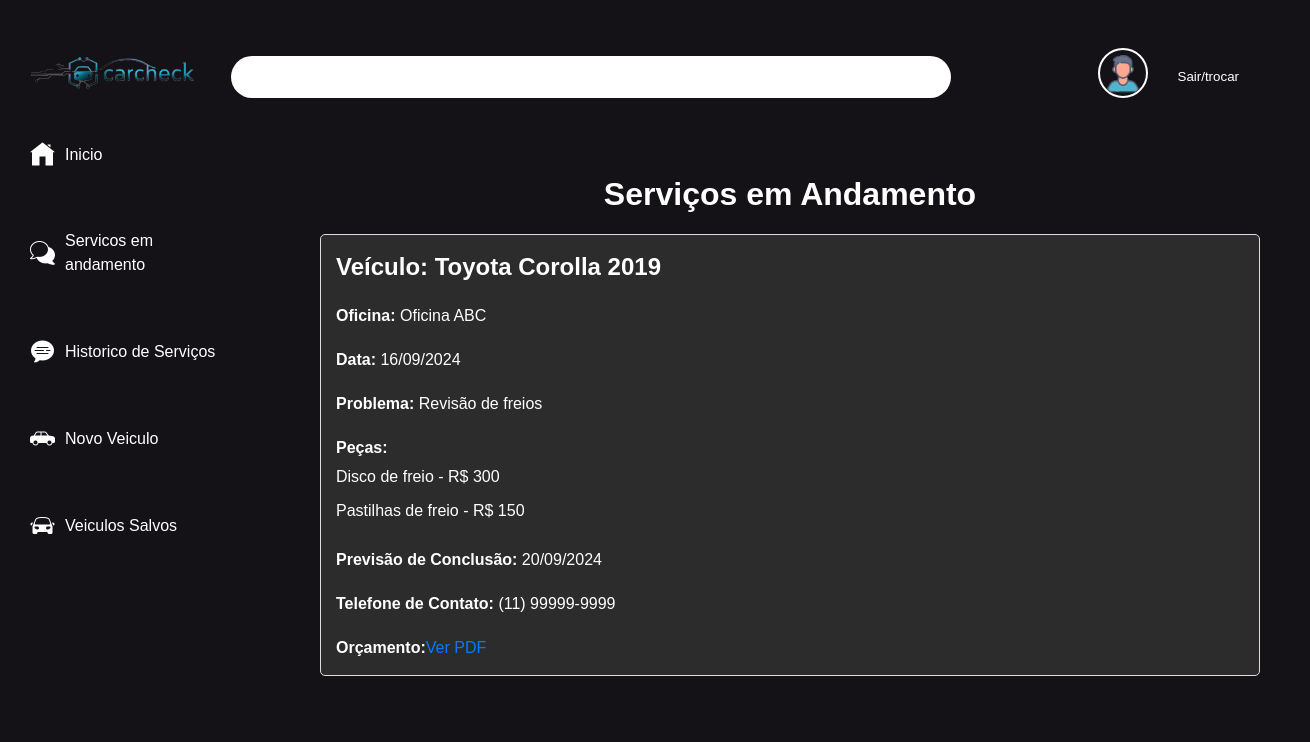
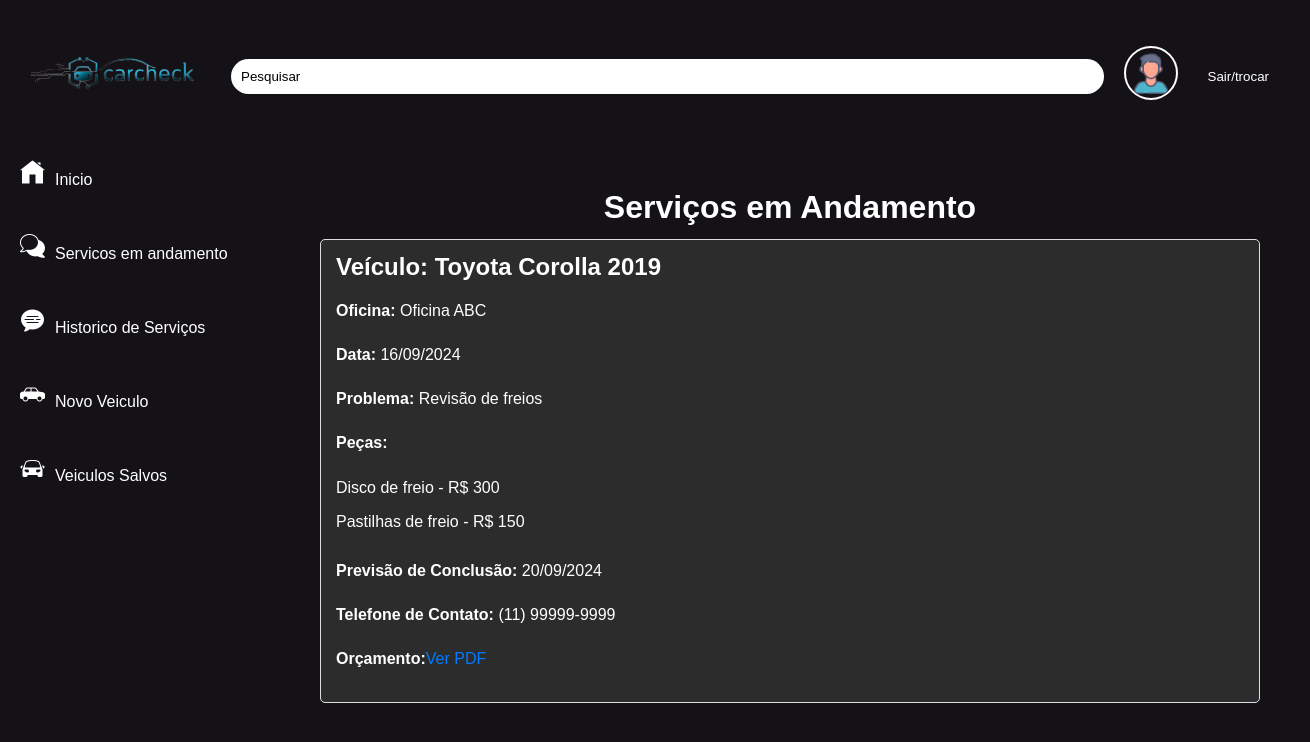
Before and after one commit to Cruz-011/NEXT, a React (Vite) app: page /servicos in a window 1280 px wide. Shown: the top 742 px of the page, 1310 px wide, since content can reach past the window. Built offline with nearby package versions, Linux system fonts and the light colour scheme.

Commit message:
correcao

```diff
--- a/src/Components/BarraLateral.tsx
+++ b/src/Components/BarraLateral.tsx
@@ -1,45 +1,81 @@
 import React from 'react';
 import { Link } from 'react-router-dom';
-import '../assets/Header.css';
-import '../assets/global.css';
+import styled from 'styled-components';
+import '../assets/global.css'
 
+const MenuLinks = styled.div`
+  position: absolute;
+  top: 10px;
+  left: 20px;
+  width: 250px;
+  background-color: transparent;
+  padding-top: 150px;
+  display: flex;
+  flex-direction: column;
+`;
+
+const List = styled.ul`
+  list-style: none;
+  margin: 0;
+  padding: 0;
+`;
+
+const ListItem = styled.li`
+  margin-bottom: 42px;
+`;
+
+const NavLink = styled(Link)`
+  text-decoration: none;
+  color: white;
+  transition: all 0.5s;
+
+  &:hover {
+    color: var(--theme-color);
+  }
+`;
+
+const NavIcon = styled.img`
+  width: 25px;
+  height: 25px;
+  margin-right: 10px;
+`;
 
 const BarraLateral: React.FC = () => {
   return (
-    <div className="menu-links left">
-      <ul>
-        <li className="nav-item active">
-          <Link to="/" className="d-flex align-items-center nav-link">
-            <img src="/imagens/home.png" alt="Inicio Icon" className="nav-icon" />
+    <MenuLinks>
+      <List>
+        <ListItem className="nav-item active">
+          <NavLink to="/" className="d-flex align-items-center nav-link">
+            <NavIcon src="/imagens/home.png" alt="Inicio Icon" />
             <span>Inicio</span>
-          </Link>
-        </li>
-        <li className="nav-item">
-          <Link to="/servicos" className="d-flex align-items-center nav-link">
-            <img src="/imagens/batepapo.png" alt="Servicos Icon" className="nav-icon" />
+          </NavLink>
+        </ListItem>
+        <ListItem className="nav-item">
+          <NavLink to="/servicos" className="d-flex align-items-center nav-link">
+            <NavIcon src="/imagens/batepapo.png" alt="Servicos Icon" />
             <span>Servicos em andamento</span>
-          </Link>
-        </li>
-        <li className="nav-item">
-          <Link to="/historico" className="d-flex align-items-center nav-link">
-            <img src="/imagens/batepapo2.png" alt="Historico Icon" className="nav-icon" />
+          </NavLink>
+        </ListItem>
+        <ListItem className="nav-item">
+          <NavLink to="/historico" className="d-flex align-items-center nav-link">
+            <NavIcon src="/imagens/batepapo2.png" alt="Historico Icon" />
             <span>Historico de Serviços</span>
-          </Link>
-        </li>
-        <li className="nav-item">
-          <Link to="/novoveiculo" className="d-flex align-items-center nav-link">
-            <img src="/imagens/sedan.png" alt="Novo Veiculo Icon" className="nav-icon" />
+          </NavLink>
+        </ListItem>
+        <ListItem className="nav-item">
+          <NavLink to="/novoveiculo" className="d-flex align-items-center nav-link">
+            <NavIcon src="/imagens/sedan.png" alt="Novo Veiculo Icon" />
             <span>Novo Veiculo</span>
-          </Link>
-        </li>
-        <li className="nav-item">
-          <Link to="/veiculossalvos" className="d-flex align-items-center nav-link">
-            <img src="/imagens/carro.png" alt="Veiculos Salvos Icon" className="nav-icon" />
+          </NavLink>
+        </ListItem>
+        <ListItem className="nav-item">
+          <NavLink to="/veiculossalvos" className="d-flex align-items-center nav-link">
+            <NavIcon src="/imagens/carro.png" alt="Veiculos Salvos Icon" />
             <span>Veiculos Salvos</span>
-          </Link>
-        </li>
-      </ul>
-    </div>
+          </NavLink>
+        </ListItem>
+      </List>
+    </MenuLinks>
   );
 };
 
--- a/src/Components/Cabecalho.tsx
+++ b/src/Components/Cabecalho.tsx
@@ -1,43 +1,108 @@
 import React from 'react';
-import '../assets/Siderbar.css';
-import '../assets/global.css';
+import styled from 'styled-components';
+
+const Header = styled.header`
+  width: 100%;
+`;
+
+const ContainerFluid = styled.div`
+  width: 100%;
+  padding: 0 15px;
+  margin: 0 auto;
+`;
+
+const Navbar = styled.nav`
+  padding: 1rem;
+  display: flex;
+  align-items: center;
+  justify-content: space-between;
+`;
+
+const HeaderInner = styled.div`
+  width: 100%;
+  display: flex;
+  justify-content: space-between;
+  align-items: center;
+`;
+
+const HeaderContent = styled.div`
+  display: flex;
+  align-items: center;
+  justify-content: space-between;
+  width: 100%;
+  flex: 1;
+`;
+
+const SearchIcon = styled.div`
+  flex: 1;
+  display: flex;
+  align-items: center;
+`;
+
+const SearchInput = styled.input`
+  color: black;
+  height: 35px; /* Ajustado para ficar mais fino */
+  padding: 5px 10px; /* Ajustado para um padding menor */
+  border-radius: 50px;
+  border: none;
+  width: 100%;
+  &::placeholder {
+    color: black;
+  }
+`;
+
+const Profile = styled.a`
+  margin: 0 20px;
+
+  img {
+    border-radius: 50%;
+    border: 2px solid white;
+    width: 50px;
+  }
+`;
+
+const SairButton = styled.input`
+  background-color: transparent;
+  color: white;
+  border: none;
+  cursor: pointer;
+`;
 
 const Cabecalho: React.FC = () => {
   return (
-    <header>
-      <div className="container-fluid">
-        <nav className="navbar navbar-expand-lg navbar-light">
-          <div className="header-inner d-flex justify-content-between align-items-center">
+    <Header>
+      <ContainerFluid>
+        <Navbar className="navbar navbar-expand-lg navbar-light">
+          <HeaderInner>
             <a className="navbar-brand flex-shrink-0" href="#">
               <img src="/imagens/carchek sem fundo.png" alt="logo-image" className="img-fluid" width="200px" />
             </a>
-            <div className="header-content d-flex align-items-center justify-content-end">
-              <form className="d-flex justify-content-end align-items-center">
-                <div className="search-icon">
+            <HeaderContent>
+              <form className="d-flex" style={{ width: '100%' }}>
+                <SearchIcon>
                   <i className="fa fa-search" aria-hidden="true"></i>
-                  <input
-                    className="form-control"
+                  <SearchInput
                     type="search"
                     placeholder="Pesquisar"
                     aria-label="Search"
                   />
-                </div>
+                </SearchIcon>
               </form>
-              <a href="#" className="profile">
+              <Profile href="#">
                 <img src="/imagens/avatar.png" alt="user-image" />
-              </a>
+              </Profile>
               <div className="sair">
-                <input
+                <SairButton
                   type="button"
                   value="Sair/trocar"
                   onClick={() => (window.location.href = '/login')}
                 />
               </div>
-            </div>
-          </div>
-        </nav>
-      </div>
-    </header>
+            </HeaderContent>
+          </HeaderInner>
+        </Navbar>
+      </ContainerFluid>
+    </Header>
   );
 };
 
--- a/src/assets/Header.css
+++ /dev/null
@@ -1,69 +0,0 @@
-@import url('https://fonts.googleapis.com/css2?family=Manrope:wght@200;300;400;500;600;700;800&display=swap');
-
-body {
-    --theme-color: #0078ff;
-    font-family: 'Arial', sans-serif;
-    background-color: #141217;
-    color: #fff;
-    font-size: 16px;
-    line-height: 24px;
-    margin: 0;
-    padding: 0;
-    box-sizing: border-box;
-}
-
-.nav-icon {
-    width: 25px;
-    height: 25px;
-    margin-right: 10px;
-}
-
-.menu-links.left {
-    position: fixed;
-    top: 0;
-    left: 0;
-    height: 100%;
-    width: 250px;
-    background-color: #141217;
-    padding-top: 32px;
-}
-
-.menu-links ul {
-    list-style: none;
-    margin-bottom: 0px;
-}
-
-.menu-links ul li {
-    margin-bottom: 42px;
-}
-
-.menu-links ul li a {
-    text-decoration: none;
-    color: white;
-    transition: all 0.5s;
-}
-
-.menu-links ul li:not(.active) a:hover {
-    color: var(--theme-color);
-}
-
-.d-flex {
-    display: flex;
-}
-
-.align-items-center {
-    align-items: center;
-}
-.menu-links {
-    width: 250px;
-    background-color: #333;
-    color: white;
-    height: 100vh;
-    position: fixed;
-    left: 0;
-    top: 0;
-    padding: 20px;
-    display: flex;
-    flex-direction: column;
-    margin-top: 100px;
-  }
--- a/src/assets/Siderbar.css
+++ /dev/null
@@ -1,157 +0,0 @@
-/* src/assets/styles/global.css */
-@import url('https://fonts.googleapis.com/css2?family=Manrope:wght@200;300;400;500;600;700;800&display=swap');
-
-body {
-    --theme-color: #0078ff;
-    font-family: 'Arial', sans-serif;
-    background-color: #141217;
-    color: #fff;
-    font-size: 16px;
-    line-height: 24px;
-    margin: 0;
-    padding: 0;
-    box-sizing: border-box;
-}
-
-.menu-links {
-    width: 250px;
-    background-color: #333;
-    color: white;
-    height: 100vh;
-    position: fixed;
-    left: 0;
-    top: 0;
-    padding: 20px;
-    display: flex;
-    flex-direction: column;
-}
-
-.menu-links ul {
-    list-style-type: none;
-    padding: 0;
-}
-
-.nav-item {
-    margin-bottom: 20px;
-}
-
-.nav-link {
-    color: white;
-    text-decoration: none;
-    display: flex;
-    align-items: center;
-    padding: 10px;
-    transition: background 0.3s;
-}
-
-.nav-link:hover {
-    background-color: #555;
-}
-
-.nav-icon {
-    width: 24px;
-    height: 24px;
-    margin-right: 10px;
-}
-
-.header-inner {
-    width: 100%;
-}
-
-.header-content {
-    width: 100%;
-}
-
-.header-content form {
-    width: 85%;
-    display: flex;
-    align-items: center;
-}
-
-.header-content form input[type="search"] {
-    color: white;
-    height: 42px;
-    padding: 10px 20px;
-    border-radius: 50px;
-    border: none;
-}
-
-.header-content .profile {
-    margin: 0 20px;
-}
-
-.profile img {
-    border-radius: 50%;
-    border: 2px solid white;
-    width: 50px;
-}
-
-.sair input[type="button"] {
-    background-color: transparent;
-    color: white;
-    border: none;
-    cursor: pointer;
-}
-
-.container-fluid {
-    width: 100%;
-    padding: 0 15px;
-    margin: 0 auto;
-}
-
-.navbar {
-    padding: 1rem;
-    display: flex;
-    align-items: center;
-    justify-content: space-between;
-}
-
-.navbar-light .navbar-brand {
-    font-size: 26px;
-    color: white;
-}
-
-.navbar-light .navbar-brand:hover {
-    color: white;
-}
-
-/* Tipografia */
-h1 {
-    font-size: 32px;
-    line-height: 40px;
-}
-
-h2 {
-    font-size: 26px;
-    line-height: 34px;
-}
-
-h3 {
-    font-size: 24px;
-    line-height: 32px;
-}
-
-h4 {
-    font-size: 14px;
-    line-height: 22px;
-}
-
-h5 {
-    font-size: 12px;
-    line-height: 20px;
-}
-
-* {
-    margin: 0;
-    padding: 0;
-    box-sizing: border-box;
-}
-
-.search-icon {
-  position: relative;
-  width: 85%;
-}
-
-.header-content form input[type="search"]::-webkit-input-placeholder {
-  color: white;
-}
--- a/src/assets/VeiculosSalvos.module.css
+++ b/src/assets/VeiculosSalvos.module.css
@@ -41,7 +41,7 @@
   }
 
   .btnAjuda{
-    padding: 8px 1px;
+    padding: 10px 10px;
     border: none;
     color: #fff;
     border-radius: 4px;
@@ -51,7 +51,7 @@
     margin: 5px;
   }
   .btnEditar{
-    padding: 8px 1px;
+    padding: 10px 10px;
     border: none;
     color: #fff;
     border-radius: 4px;
@@ -64,7 +64,7 @@
 
 
   .btnExcluir {
-    padding: 8px 1px;
+    padding: 10px 8px;
     background-color: #ff0000;
     border: none;
     color: #fff;
--- /dev/null
+++ b/src/assets/historicoservicos.module.css
@@ -0,0 +1,29 @@
+.historicoServicos {
+  margin-left: 300px;
+  padding: 20px;
+  background-color: transparent;
+  max-width: 1600px;
+}
+
+.historicoServicos h1 {
+  text-align: center;
+  margin-bottom: 20px;
+}
+
+table {
+  width: 100%;
+  border-collapse: collapse;
+}
+
+table, th, td {
+  border: 1px solid #ddd;
+}
+
+th, td {
+  padding: 12px;
+  text-align: left;
+}
+
+th {
+  background-color: #141217;
+}
--- a/src/routes/HistoricoServicos.tsx
+++ b/src/routes/HistoricoServicos.tsx
@@ -1,6 +1,6 @@
 import React from 'react';
 import Cabecalho from '../Components/Cabecalho';
-import '../assets/historicoservicos.css';
+import styles from '../assets/historicoservicos.module.css';
 import BarraLateral from '../Components/BarraLateral';
 
 interface Servico {
@@ -23,7 +23,6 @@ const historicoServicos: Servico[] = [
     veiculo: 'Toyota Corolla 2019',
     data: '16/09/2024',
   },
-
 ];
 
 const HistoricoServicos: React.FC = () => {
@@ -32,7 +31,7 @@ const HistoricoServicos: React.FC = () => {
       <Cabecalho />
       <BarraLateral />
 
-      <div className="historico-servicos">
+      <div className={styles.historicoServicos}>
         <h1>Histórico de Serviços</h1>
         <table>
           <thead>
```
Also changed, not shown: src/assets/Inicio.module.css (renamed from src/assets/Home.css, +27 -27 lines), src/assets/NovoVeiculo.module.css (+5 -3 lines), src/assets/historicoservicos.css (deleted, +0 -29 lines), src/routes/Inicio.tsx (+18 -20 lines).
